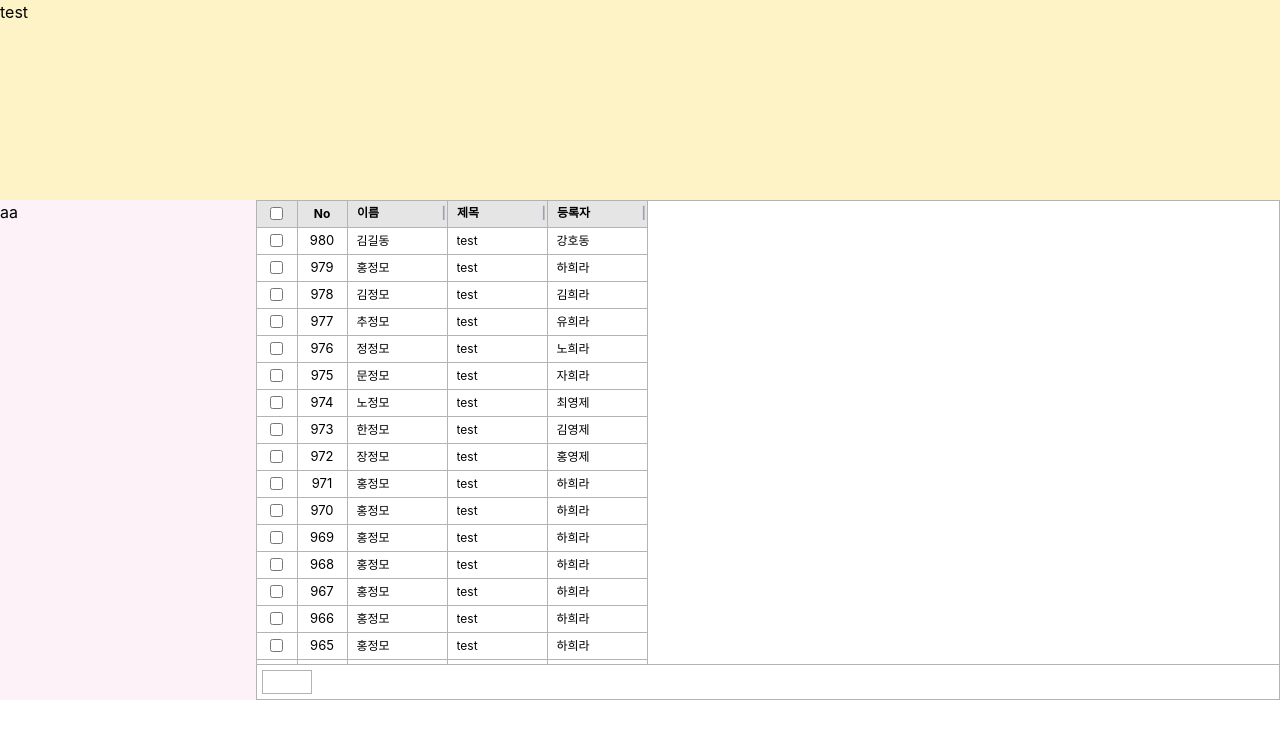
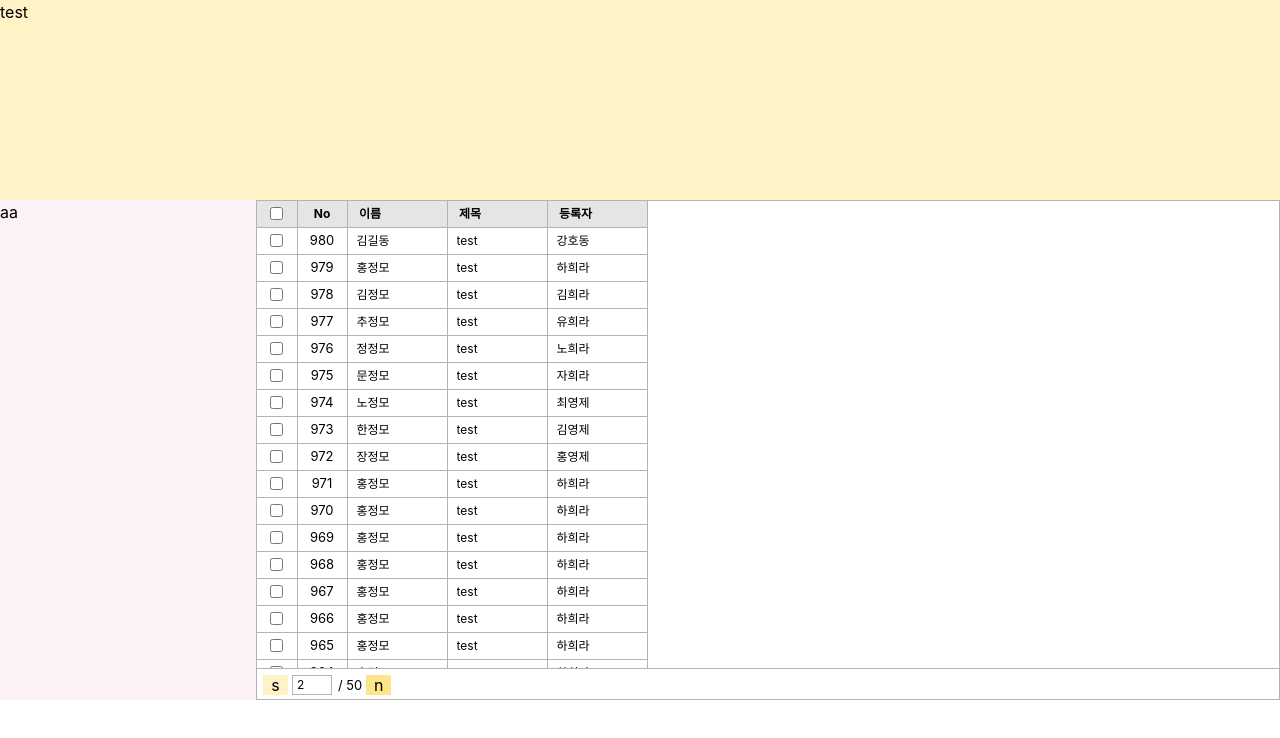
Before and after one commit to bavuchoko/js-table, a React (Create React App) app: page / in a window 1280 px wide. Shown: the top 738 px of the page. Built offline with nearby package versions, Linux system fonts and the light colour scheme.

Commit message:
[update] resizable, draggable 옵션 추가

```diff
--- a/src/App.tsx
+++ b/src/App.tsx
@@ -41,14 +41,21 @@ function App() {
                 <div className={`w-[300px] bg-pink-50`}>aa</div>
 
                 <div className="w-[1200px] h-[500px] ">
-                    <JsTable header={header} data={data} onHeaderUpdate={(v =>{console.log(v)})} page={{
+                    <JsTable
+                        header={header}
+                        data={data}
+                        onHeaderUpdate={(v =>{console.log(v)})}
+                        page={{
                             size:20,
                             currentPage:1,
                             totalPages:50,
                             totalElements:1000,
                             sort:['name'],
                             desc:'asc'
-                    }}/>
+                        }}
+                        resizable={false}
+                        draggable={false}
+                    />
                 </div>
 
             </div>
--- a/src/app/JsTable.tsx
+++ b/src/app/JsTable.tsx
@@ -1,11 +1,10 @@
 import {JsTableProps} from "./type/Types";
 import {FC, useState} from "react";
-import {getNestedValue} from "./utils/dataUtils";
 import {useDataHandler} from "./hook/useDataHandler";
 import {useDragHandler} from "./hook/useDragHandler";
 import {useHeaderHandler} from "./hook/useHeaderHandler";
 import {useColumnWidths} from "./hook/useColumnWidths";
-import Pagination from "./Pagination";
+import Pagination from "./utils/Pagination";
 
 const JsTable: FC<JsTableProps> = ({
                                        header,
@@ -18,13 +17,16 @@ const JsTable: FC<JsTableProps> = ({
                                        onHeaderClick = undefined,
                                        onRowClick = undefined,
                                        onPageChange = undefined,
+                                       resizable =false,
+                                       draggable =false
                                    }) => {
 
 
     const [order, setOrder] = useState<string[]>(setting?.order ?? header.filter(h => h.key !== 'no' && h.key !== 'checker').map(h => h.key));
-    const { checked, handleCheckboxClick, handleHeaderCheckboxClick, isThisPageAllChecked } = useDataHandler(data);
-    const { columnWidths, setColumnWidths, handleMouseDown } = useColumnWidths(header);
+    const { checked, handleCheckboxClick, handleHeaderCheckboxClick, isThisPageAllChecked, getNestedValue } = useDataHandler(data);
+    const { columnWidths, setColumnWidths, handleMouseDown } = useColumnWidths(resizable, header);
     const { handleDragStart, allowDrop, handleDragOver } = useDragHandler(
+        draggable,
         order,
         (newOrder) => {
             setOrder(newOrder);
@@ -41,7 +43,7 @@ const JsTable: FC<JsTableProps> = ({
     return (
 
         <div className={`w-full h-full border-deepGray border`}>
-            <div className={`no-scroll`} style={{height:`calc(100% - ${page ? '35px' : '0px' } )`, overflowY:'auto' }}>
+            <div className={`no-scroll`} style={{height:`calc(100% - ${page ? '31px' : '0px' } )`, overflowY:'auto' }}>
 
             {data?.length > 0 ?
                 <table >
@@ -83,17 +85,20 @@ const JsTable: FC<JsTableProps> = ({
                                 >
                                     <div
                                         className={`inline-block cursor-pointer w-[calc(100%-5px)] text-left indent-2`}
-                                        draggable
+                                        draggable={draggable}
                                         onDragStart={(e) => handleDragStart(e, i)}
                                         onDragOver={allowDrop}
                                         onDrop={(e) => handleDragOver(e, i)}
                                     >
                                         {h.label}
                                     </div>
+
+                                    {resizable &&
                                     <div
                                         className="float-right w-[4px] min-h-[21px] h-full cursor-col-resize resize-handle text-gray-400"
                                         onMouseDown={(e) => handleMouseDown(e, i)}
                                     >|</div>
+                                    }
                                 </th>
                         ))}
                         </tr>
@@ -148,7 +153,7 @@ const JsTable: FC<JsTableProps> = ({
             </div>
 
             {page &&
-               <Pagination />
+               <Pagination page={page}/>
             }
         </div>
     );
--- a/src/app/Pagination.tsx
+++ /dev/null
@@ -1,17 +0,0 @@
-import {FC} from "react";
-import {Page} from "./type/Types";
-
-
-const pagination: FC<Page> = ({
-                                  currentPage = 0,
-                                  totalElements = 0,
-                                  totalPages = 0
-                              }: Page) =>{
-
-    return(
-        <div className={`h-[34px]  border-t border-deepGray p-[5px]`}>
-            <input type={'number'} className={`border border-deepGray w-[50px] h-[24px]`}/>
-        </div>
-    )
-}
-export default pagination;
--- a/src/app/hook/useColumnWidths.ts
+++ b/src/app/hook/useColumnWidths.ts
@@ -4,7 +4,7 @@ import { Header } from "../type/Types";
 
 type ColumnWidths = number[];
 
-export const useColumnWidths = (headers: Header[]) => {
+export const useColumnWidths = (resizable:boolean=false, headers: Header[]) => {
     const [columnWidths, setColumnWidths] = useState<ColumnWidths>(
         new Array(headers.length).fill(100)
     );
@@ -13,6 +13,7 @@ export const useColumnWidths = (headers: Header[]) => {
     const startX = useRef<number>(0);
 
     const handleMouseMove = useCallback((event: MouseEvent) => {
+        if (!resizable) return;
         if (resizingColumn.current === null) return;
 
         const deltaX = event.clientX - startX.current;
@@ -28,6 +29,7 @@ export const useColumnWidths = (headers: Header[]) => {
     }, []);
 
     const handleMouseUp = useCallback(() => {
+        if (!resizable) return;
         resizingColumn.current = null;
         document.removeEventListener("mousemove", handleMouseMove);
         document.removeEventListener("mouseup", handleMouseUp);
@@ -35,6 +37,7 @@ export const useColumnWidths = (headers: Header[]) => {
 
     const handleMouseDown = useCallback(
         (event: React.MouseEvent<HTMLDivElement>, colIndex: number) => {
+            if (!resizable) return;
             startX.current = event.clientX;
             resizingColumn.current = colIndex;
 
--- a/src/app/hook/useDataHandler.ts
+++ b/src/app/hook/useDataHandler.ts
@@ -24,11 +24,23 @@ export function useDataHandler(data: any[]) {
         return data.every(item => checked.includes(item.id));
     }, [checked, data]);
 
+
+    const getNestedValue =(obj: any, path: String)=> {
+        return path.split('.').reduce((acc, part) => {
+            if (Array.isArray(acc)) {
+                return acc.map(item => item[part]).join(', ');
+            }
+            return acc && acc[part];
+        }, obj);
+    }
+
+
     return {
         checked,
         handleCheckboxClick,
         handleHeaderCheckboxClick,
         isThisPageAllChecked,
-        setChecked
+        setChecked,
+        getNestedValue
     };
 }
--- a/src/app/hook/useDragHandler.ts
+++ b/src/app/hook/useDragHandler.ts
@@ -2,6 +2,7 @@
 import { useState, useCallback } from "react";
 
 export function useDragHandler(
+    draggable:boolean =false,
     initialOrder: string[],
     onHeaderUpdate?: (newOrder: string[]) => void,
     columnWidthsState?: [number[], React.Dispatch<React.SetStateAction<number[]>>]
@@ -10,6 +11,7 @@ export function useDragHandler(
     const [columnWidths, setColumnWidths] = columnWidthsState || [[], () => {}];
 
     const handleDragStart = (e: React.DragEvent<HTMLElement>, index: number) => {
+        if (!draggable) return;
         const target = e.target as HTMLElement;
         if (target.classList.contains("resize-handle")) {
             e.preventDefault();
@@ -24,6 +26,7 @@ export function useDragHandler(
 
     const handleDragOver = useCallback(
         (e: React.DragEvent<HTMLDivElement>, columnIndex: number) => {
+            if (!draggable) return;
             e.preventDefault();
             const dragIndex = Number(e.dataTransfer.getData("columnIndex"));
             if (dragIndex !== columnIndex) {
--- a/src/app/type/Types.ts
+++ b/src/app/type/Types.ts
@@ -11,6 +11,8 @@ export type JsTableProps ={
     onHeaderUpdate?: (newOrder: string[]) => void;
     onRowClick?: (event: React.MouseEvent) => void;
     onPageChange?: (event: React.MouseEvent) => void;
+    resizable?: boolean;
+    draggable?: boolean;
 }
 
 export type Header = {
--- /dev/null
+++ b/src/app/utils/Pagination.tsx
@@ -0,0 +1,19 @@
+import {FC} from "react";
+import {Page} from "../type/Types";
+
+interface PaginationProps {
+    page: Page;
+}
+
+const pagination: FC<PaginationProps > = ({ page }) =>{
+
+    return(
+        <div className={`h-[30px]  border-t border-deepGray p-[6px] flex line-h-20`}>
+            <button className={`w-[25px] bg-amber-100 mr-1 h-[20px]`} > s </button>
+            <input type={'number'} className={`border border-deepGray w-[40px] h-[20px] text-[12px] mr-1.5 indent-1`} value={2}/>
+            <p className={` h-[20px] text-[13px]`}>/ {page.totalPages}</p>
+            <button className={`w-[25px] bg-amber-200 ml-1 h-[20px]`} > n </button>
+        </div>
+    )
+}
+export default pagination;
--- a/src/app/utils/dataUtils.ts
+++ /dev/null
@@ -1,8 +0,0 @@
-export function getNestedValue(obj: any, path: String) {
-    return path.split('.').reduce((acc, part) => {
-        if (Array.isArray(acc)) {
-            return acc.map(item => item[part]).join(', ');
-        }
-        return acc && acc[part];
-    }, obj);
-}
--- a/src/app/utils/dragUtils.ts
+++ /dev/null
@@ -1,45 +0,0 @@
-// src/utils/dragUtils.ts
-
-/**
- * 드래그 시작 시
- */
-export const handleDragStart = (
-    e: React.DragEvent<HTMLTableHeaderCellElement>,
-    columnIndex: number
-) => {
-    e.dataTransfer.setData("columnIndex", columnIndex.toString());
-};
-
-/**
- * 드롭 허용
- */
-export const allowDrop = (
-    e: React.DragEvent<HTMLTableHeaderCellElement>
-) => {
-    e.preventDefault();
-};
-
-/**
- * 드래그 오버 시 - 컬럼 순서 바꾸기
- */
-export const handleDragOver = (
-    e: React.DragEvent<HTMLTableHeaderCellElement>,
-    columnIndex: number,
-    order: string[],
-    setOrder: (columns: string[]) => void,
-    onHeaderUpdate?: (newOrder: string[]) => void,
-) => {
-    e.preventDefault();
-
-    const dragIndex = Number(e.dataTransfer.getData("columnIndex"));
-    if (dragIndex !== columnIndex) {
-        const newColumns = [...order];
-        const [draggedColumn] = newColumns.splice(dragIndex, 1);
-        newColumns.splice(columnIndex, 0, draggedColumn);
-        setOrder(newColumns);
-
-        if (onHeaderUpdate) {
-            onHeaderUpdate(newColumns);
-        }
-    }
-};
--- a/src/app/utils/headerUtils.ts
+++ /dev/null
@@ -1,26 +0,0 @@
-import { Header, Setting } from "../type/Types";
-
-export function getOrderedVisibleHeaders(
-    header: Header[],
-    order?: String[],
-    hidden?: String[],
-): Header[] {
-    const filtered = header.filter(
-        h => h.key !== "checker" && h.key !== "no"
-    );
-    if (!order && !hidden) return filtered;
-
-    const newOrders = [
-        ...(order
-            ?.map(key => filtered.find(h => h.key === key))
-            .filter(Boolean) as Header[]),
-
-        ...filtered.filter(h => !order?.includes(h.key))
-    ];
-
-    const newHeaders = newOrders.filter(
-        h => !hidden?.includes(h.key)
-    );
-
-    return newHeaders;
-}
--- a/src/index.css
+++ b/src/index.css
@@ -27,3 +27,6 @@ code {
 .line-h-25{
   line-height: 25px;
 }
+.line-h-20{
+  line-height: 20px;
+}
```
Lines whose indentation alone changed are shown as unchanged.
